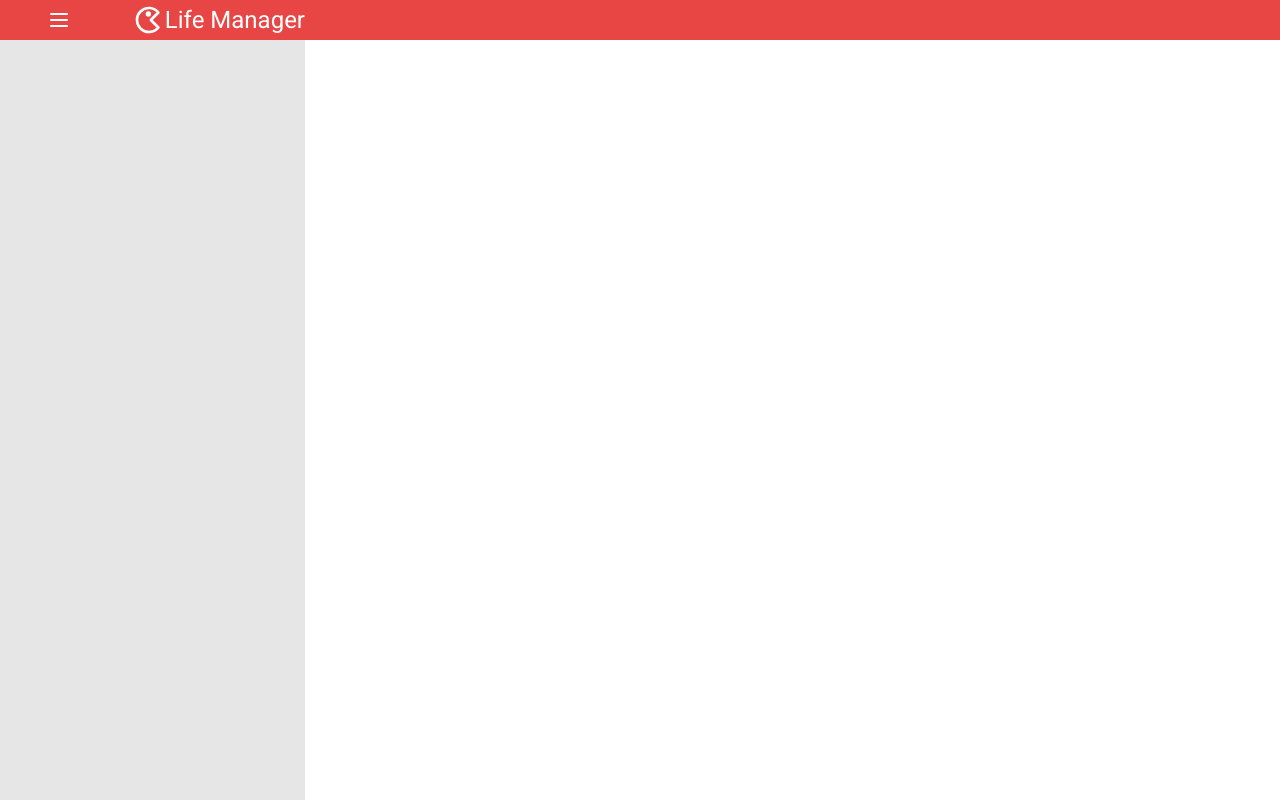
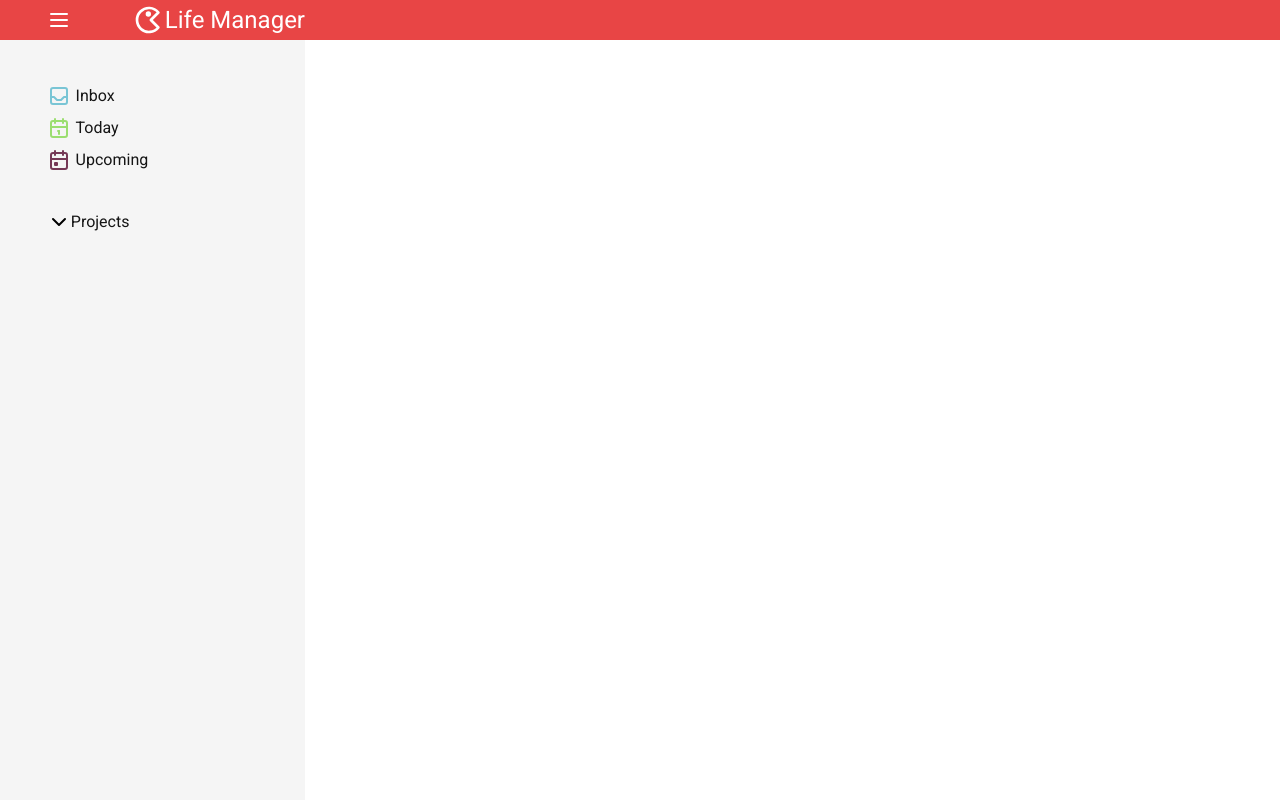
Before and after one commit to alessandrovinciabc/life-manager, a website built with webpack: page index.html in a window 1280 px wide. Built offline with nearby package versions, Linux system fonts and the light colour scheme.

Commit message:
Add icons, create side menu html/css

```diff
--- a/css/main.css
+++ b/css/main.css
@@ -118,9 +118,88 @@ body {
 }
 
 .main-container > .menu {
-    background-color: #e6e6e6;
+    display: flex;
+    flex-direction: column;
+    justify-content: flex-start;
+    align-items: flex-start;
+
     width: 305px;
     height: 100%;
+
+    padding-left: 42px;
+    padding-top: 2.3rem;
+    padding-right: 7px;
+
+    background-color: #f5f5f5;
+}
+
+.menu-projects {
+    display: flex;
+    align-items: center;
+
+    width: 100%;
+    padding-top: 2.3rem;
+    padding-left: 4.8px;
+}
+
+.menu-projects > .icon {
+    height: 24px;
+    width: 24px;
+}
+
+.menu-projects:hover {
+    cursor: pointer;
+    user-select: none;
+}
+
+.menu-projects:active > .icon {
+    transform: rotate(-90deg);
+}
+
+.menu > ul {
+    display: flex;
+    flex-direction: column;
+
+    width: 100%;
+}
+
+.menu > ul > li {
+    display: flex;
+    align-items: center;
+
+    width: 100%;
+    height: 2rem;
+
+    padding-top: 7px;
+    border-radius: 3px;
+
+    transition: all 0.1s ease-in;
+
+    user-select: none;
+    cursor: pointer;
+}
+
+.menu-icon {
+    padding: 0 4.8px;
+}
+
+.menu .icon-inbox {
+    filter: invert(81%) sepia(43%) saturate(513%) hue-rotate(155deg)
+        brightness(89%) contrast(86%);
+}
+
+.menu .icon-calendar-number {
+    filter: invert(85%) sepia(8%) saturate(2419%) hue-rotate(46deg)
+        brightness(99%) contrast(84%);
+}
+.menu .icon-calendar {
+    filter: invert(25%) sepia(8%) saturate(3867%) hue-rotate(278deg)
+        brightness(94%) contrast(84%);
+}
+
+.menu > ul > li:hover {
+    background-color: #e6e6e6;
+    cursor: pointer;
 }
 
 .main-container > .content {
--- a/index.html
+++ b/index.html
@@ -32,7 +32,40 @@
             </div>
         </div>
         <div class="main-container">
-            <div class="menu"></div>
+            <div class="menu">
+                <ul>
+                    <li>
+                        <img
+                            class="menu-icon icon-inbox"
+                            src="./img/tabler-icon-inbox.svg"
+                            alt="inbox icon"
+                        />
+                        Inbox
+                    </li>
+                    <li>
+                        <img
+                            class="menu-icon icon-calendar-number"
+                            src="./img/tabler-icon-calendar.svg"
+                            alt="calendar with number 1 icon"
+                        />Today
+                    </li>
+                    <li>
+                        <img
+                            class="menu-icon icon-calendar"
+                            src="./img/tabler-icon-calendar-event.svg"
+                            alt="calendar icon"
+                        />Upcoming
+                    </li>
+                </ul>
+                <div class="menu-projects">
+                    <img
+                        class="icon"
+                        src="./img/tabler-icon-chevron-down.svg"
+                        alt="down arrow"
+                    />
+                    <span>Projects</span>
+                </div>
+            </div>
             <div class="content"></div>
         </div>
         <script src="./dist/bundle.js"></script>
```
Also changed, not shown: img/tabler-icon-calendar-event.svg (added), img/tabler-icon-calendar.svg (added), img/tabler-icon-chevron-down.svg (added), img/tabler-icon-inbox.svg (added), img/tabler-icon-plus.svg (added).
